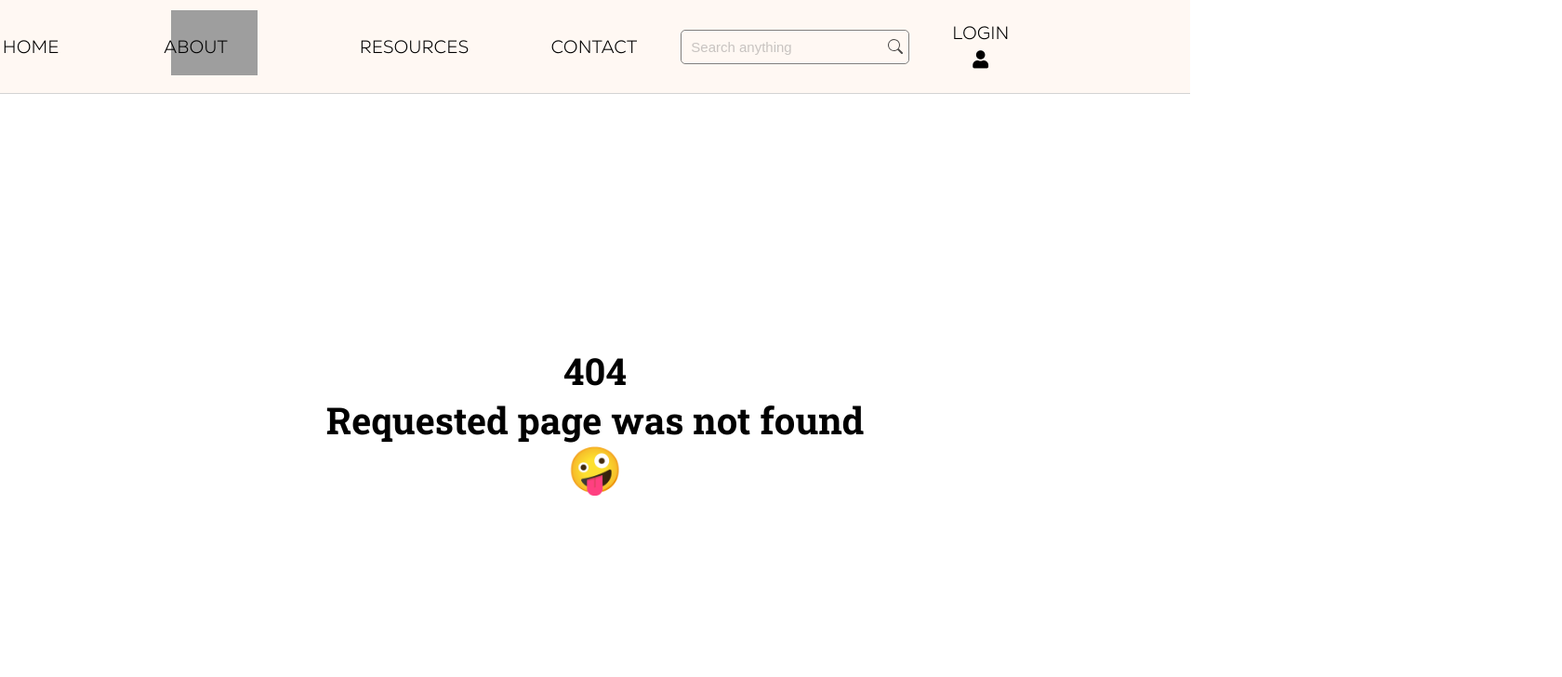
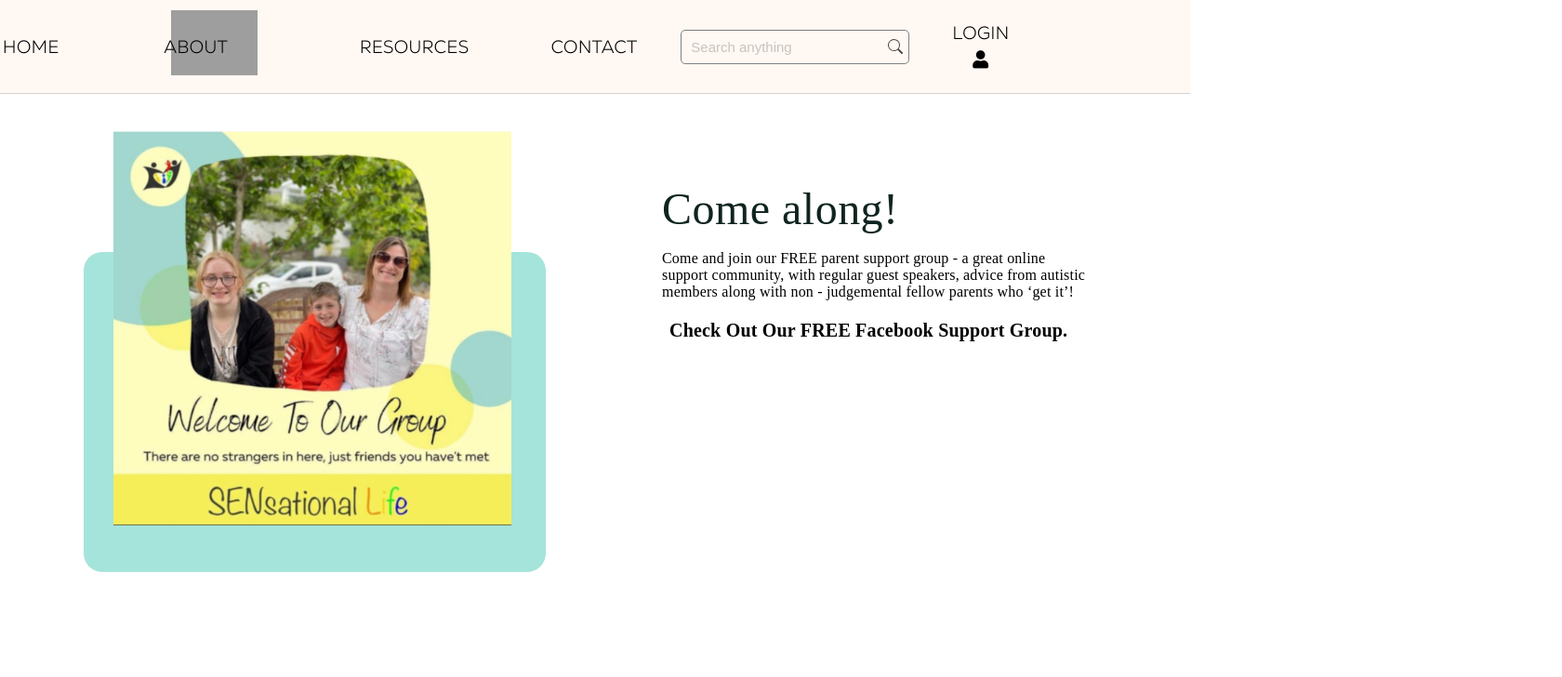
Before and after one commit to Sensational-Life/asd, a React (Create React App) app in the folder client/: page /JoinUs in a window 1280 px wide. Shown: the top 728 px of the page at 93% size, 1680 px wide, since content can reach past the window. Built offline with nearby package versions, Linux system fonts and the light colour scheme; grey boxes are pictures that could not be loaded.

Commit message:
Created JoinUs page

```diff
--- a/client/src/App.js
+++ b/client/src/App.js
@@ -7,6 +7,7 @@
 // Home dependant pages:
 import Home from "./pages/Home/Home";
 import WhatWeDoPage from "./pages/WhatWeDoPage/WhatWeDoPage";
+import JoinUs from "./pages/JoinUs/JoinUs";
 
 // About:
 import AboutUsPage from "./pages/AboutUsPage/AboutUsPage";
@@ -45,6 +46,7 @@
 
 					{/* routes from home page: */}
 					<Route path="/what-we-do" component={WhatWeDoPage} />
+					<Route path="/JoinUs" component={JoinUs} />
 
 					{/* routes from nav bar: */}
 					<Route exact path="/about" component={AboutUsPage} />
--- a/client/src/pages/Home/WeSupportYou/WeSupportYou.js
+++ b/client/src/pages/Home/WeSupportYou/WeSupportYou.js
@@ -18,7 +18,7 @@
 				<div>
 					<div className="wesupportyou_join-us">
 						<Link
-							to="/signup"
+							to="./JoinUs"
 							target="_blank"
 							rel="noreferrer"
 							className="wesupportyou_button"
--- /dev/null
+++ b/client/src/pages/JoinUs/JoinUs.css
@@ -0,0 +1,71 @@
+.JoinUs-container {
+	width: 1240px;
+	height: 700px;
+	display: flex;
+}
+.JoinUs-container-img {
+	width: 620px;
+	height: 700px;
+}
+.JoinUs-container-text-header {
+	width: 620px;
+	height: 700px;
+	margin: 80px;
+}
+
+.JoinUs-text-header {
+	width: 500px;
+	height: 400px;
+}
+.JoinUs-tilte-header {
+	text-align: left;
+	font: normal normal normal 48px/64px Roboto Slab;
+	letter-spacing: 0.48px;
+	color: #0f2420;
+	opacity: 1;
+	margin: 12px;
+}
+.JoiunUs-p {
+	width: 460px;
+	margin: 12px;
+	color: var(--unnamed-color-000000);
+	text-align: left;
+	letter-spacing: 0.2px;
+	color: #000000;
+}
+.Joinus-checkout-text {
+	font: var(--unnamed-font-style-normal) normal 600 var(--unnamed-font-size-20) /
+		var(--unnamed-line-spacing-25) var(--unnamed-font-family-ambit);
+	letter-spacing: var(--unnamed-character-spacing-0-2);
+	color: var(--unnamed-color-000000);
+	text-align: left;
+	font: normal normal 600 20px/25px Ambit;
+	width: 960px;
+	margin: 20px;
+	text-align: left;
+	letter-spacing: 0.2px;
+	color: #000000;
+}
+
+.JoinUs-img-color {
+	width: 497px;
+	height: 344px;
+	background-color: #a4e4db;
+	margin: 160px;
+	position: relative;
+	top: 10px;
+	right: 70px;
+	border-radius: 20px;
+	opacity: 1;
+}
+.JoinUs-img {
+	width: 428px;
+	height: 424px;
+	margin: 0px 50px 0px 32px;
+}
+.JoinUs-main-img {
+	position: relative;
+	width: 428px;
+	height: 424px;
+	bottom: 130px;
+}
--- /dev/null
+++ b/client/src/pages/JoinUs/JoinUs.js
@@ -0,0 +1,32 @@
+import React from "react";
+import "./JoinUs.css";
+import JoinUsimg from "~/assets/images/Join-us.jpg";
+
+function JoinUs() {
+	return (
+		<div className="JoinUs-container">
+			<div className="JoinUs-container-img">
+				<div className="JoinUs-img-color">
+					<div className="JoinUs-img">
+						<img className="JoinUs-main-img" src={JoinUsimg} alt="JoinUs" />
+					</div>
+				</div>
+			</div>
+			<div className="JoinUs-container-text-header">
+				<div className="JoinUs-text-header">
+					<h5 className="JoinUs-tilte-header">Come along!</h5>
+					<p className="JoiunUs-p">
+						Come and join our FREE parent support group - a great online support
+						community, with regular guest speakers, advice from autistic members
+						along with non - judgemental fellow parents who ‘get it’!
+					</p>
+					<h6 className="Joinus-checkout-text">
+						Check Out Our FREE Facebook Support Group.
+					</h6>
+				</div>
+			</div>
+		</div>
+	);
+}
+
+export default JoinUs;
```
Also changed, not shown: client/src/assets/images/Join-us.jpg (added).
